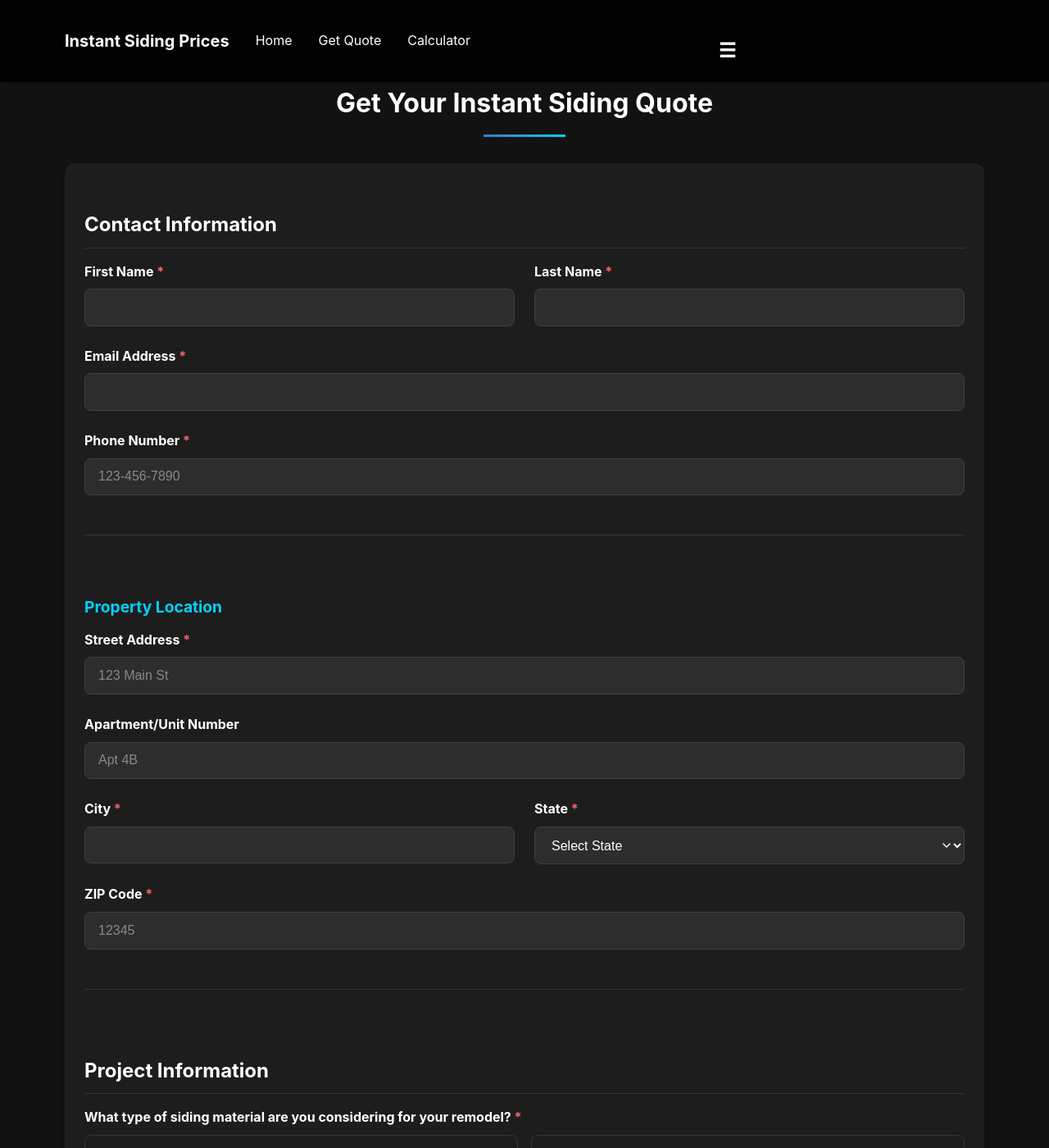
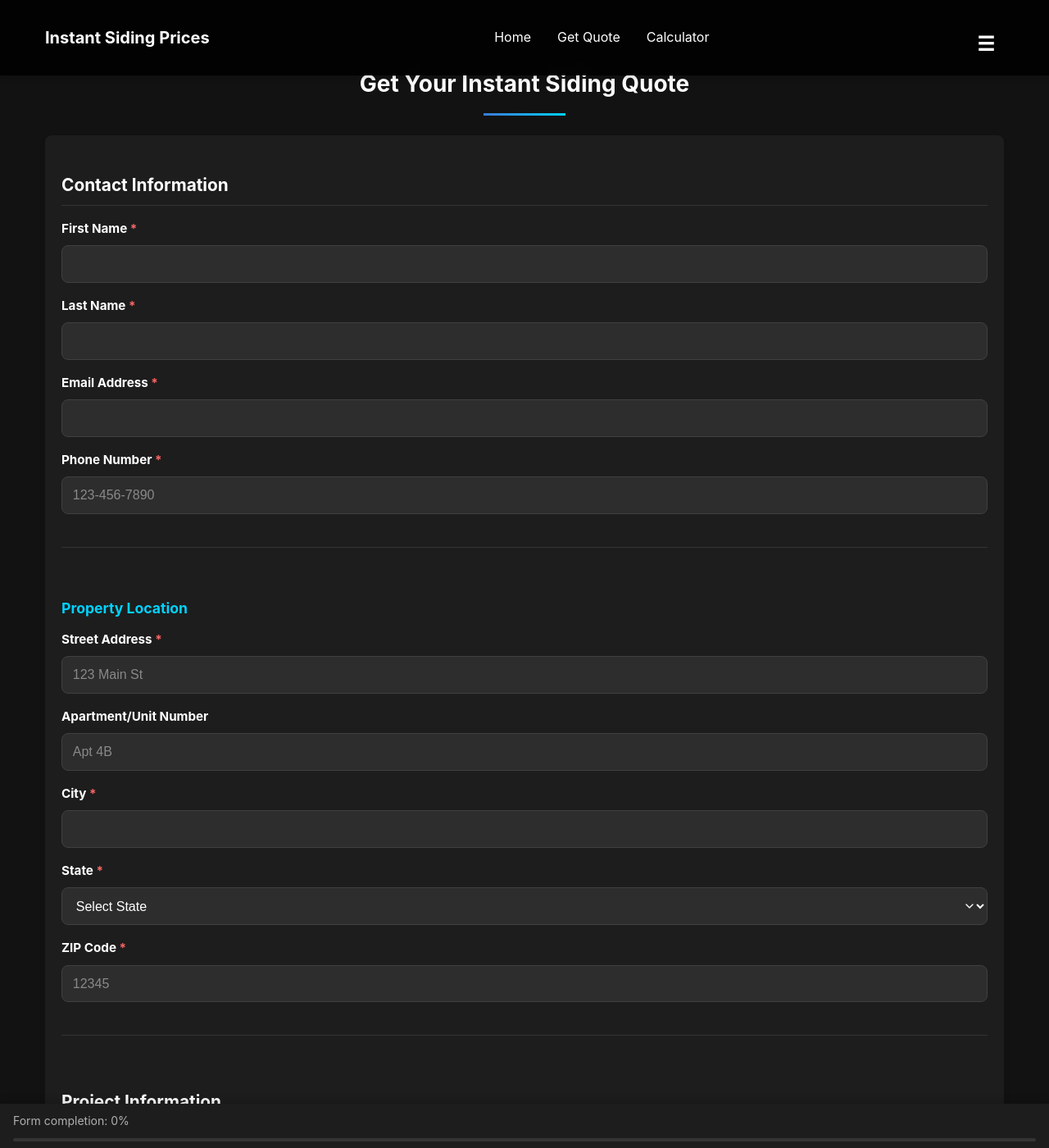
Before and after one commit to tim-amredev/siding-leads, a Jekyll site: the page quote.html, which Jekyll copies as it is, in a window 1280 px wide and 1400 px high. Shown: the whole window at 82% size. Built offline with Jekyll 4.4.1, drawn with Linux system fonts in a browser that asks for light colours; some of the changed text lies outside the part shown.

Commit message:
Update quote.html

```diff
--- a/quote.html
+++ b/quote.html
@@ -22,6 +22,7 @@
       margin: 0;
       padding: 0;
       box-sizing: border-box;
+      max-width: 100%;
     }
 
     body {
@@ -33,13 +34,16 @@
       line-height: 1.6;
       -webkit-font-smoothing: antialiased;
       -moz-osx-font-smoothing: grayscale;
+      overflow-x: hidden;
+      width: 100%;
     }
 
     .container {
-      width: 90%;
+      width: 100%;
       max-width: 1200px;
       margin: 0 auto;
       padding: 0 15px;
+      overflow-x: hidden;
     }
 
     header {
@@ -145,23 +149,30 @@
 
     section {
       padding: 5rem 0;
-      padding-top: 100px;
+      padding-top: 80px;
+      width: 100%;
+      overflow-x: hidden;
     }
 
     .card {
       background-color: var(--bg-card);
-      border-radius: 12px;
-      padding: 1.5rem;
+      border-radius: 8px;
+      padding: 1.25rem;
       margin-bottom: 2rem;
       box-shadow: 0 4px 6px rgba(0, 0, 0, 0.1);
+      overflow: hidden;
+      word-wrap: break-word;
+      width: 100%;
     }
 
     h2 {
-      margin-bottom: 2rem;
+      margin-bottom: 1.5rem;
       text-align: center;
       position: relative;
       padding-bottom: 1rem;
-      font-size: 2rem;
+      font-size: 1.75rem;
+      word-wrap: break-word;
+      overflow-wrap: break-word;
     }
 
     h2::after {
@@ -176,39 +187,49 @@
     }
 
     h3 {
-      margin-top: 2rem;
+      margin-top: 1.5rem;
       margin-bottom: 1rem;
       border-bottom: 1px solid rgba(255,255,255,0.1);
       padding-bottom: 0.5rem;
-      font-size: 1.5rem;
+      font-size: 1.3rem;
+      word-wrap: break-word;
+      overflow-wrap: break-word;
     }
 
     h4 {
-      margin-top: 1.5rem;
+      margin-top: 1.25rem;
       margin-bottom: 0.75rem;
-      font-size: 1.2rem;
+      font-size: 1.1rem;
       color: var(--accent-light);
+      word-wrap: break-word;
+      overflow-wrap: break-word;
     }
 
     form {
       display: grid;
-      gap: 1.5rem;
+      gap: 1rem;
+      width: 100%;
     }
 
     .form-row {
       display: grid;
-      grid-template-columns: 1fr 1fr;
-      gap: 1.5rem;
+      grid-template-columns: 1fr;
+      gap: 1rem;
+      width: 100%;
     }
 
     .form-group {
-      margin-bottom: 1.5rem;
+      margin-bottom: 1rem;
+      width: 100%;
     }
 
     label {
       display: block;
       margin-bottom: 0.5rem;
       font-weight: bold;
+      font-size: 0.95rem;
+      word-wrap: break-word;
+      overflow-wrap: break-word;
     }
 
     .required {
@@ -217,12 +238,13 @@
 
     input, select, textarea {
       width: 100%;
-      padding: 0.8rem 1rem;
+      padding: 0.8rem;
       border: 1px solid var(--input-border);
       border-radius: 8px;
       background-color: var(--input-bg);
       color: var(--text);
       font-size: 16px;
+      max-width: 100%;
     }
 
     input::placeholder {
@@ -252,13 +274,15 @@
       height: 20px;
       margin-right: 0.75rem;
       margin-top: 0.25rem;
+      flex-shrink: 0;
     }
 
     .radio-group, .checkbox-group {
       display: grid;
-      grid-template-columns: 1fr 1fr;
-      gap: 1rem;
+      grid-template-columns: 1fr;
+      gap: 0.75rem;
       margin-top: 0.5rem;
+      width: 100%;
     }
 
     .radio-option, .checkbox-option {
@@ -268,6 +292,16 @@
       border-radius: 8px;
       transition: background-color 0.3s;
       border: 1px solid rgba(255,255,255,0.1);
+      word-wrap: break-word;
+      overflow-wrap: break-word;
+      width: 100%;
+    }
+
+    .radio-option label, .checkbox-option label {
+      margin-bottom: 0;
+      word-wrap: break-word;
+      overflow-wrap: break-word;
+      width: calc(100% - 30px);
     }
 
     .radio-option:hover, .checkbox-option:hover {
@@ -284,6 +318,7 @@
     .other-input {
       margin-top: 0.5rem;
       display: none;
+      width: 100%;
     }
 
     .consent-group {
@@ -291,22 +326,22 @@
       padding: 1rem;
       border-radius: 8px;
       margin-top: 1rem;
+      width: 100%;
     }
 
     button {
       background: linear-gradient(to right, var(--accent), var(--accent-light));
       color: white;
       border: none;
-      padding: 1rem 2rem;
+      padding: 1rem;
       border-radius: 8px;
       cursor: pointer;
       font-weight: bold;
       transition: transform 0.3s, box-shadow 0.3s;
       margin-top: 1rem;
-      font-size: 1.1rem;
+      font-size: 1rem;
       width: 100%;
-      max-width: 400px;
-      margin: 1.5rem auto 0;
+      max-width: 100%;
       display: block;
     }
 
@@ -321,11 +356,12 @@
 
     .result {
       background-color: var(--bg-card);
-      padding: 2rem;
+      padding: 1.5rem;
       border-radius: 8px;
-      margin-top: 2rem;
+      margin-top: 1.5rem;
       display: none;
       text-align: center;
+      width: 100%;
     }
 
     .result-title {
@@ -335,8 +371,9 @@
 
     footer {
       background-color: #0a0a0a;
-      padding: 2rem 0;
+      padding: 1.5rem 0;
       text-align: center;
+      width: 100%;
     }
 
     .terms-link, .privacy-link {
@@ -349,19 +386,21 @@
       border-bottom: 1px solid rgba(255,255,255,0.1);
       padding-bottom: 1.5rem;
       margin-bottom: 1.5rem;
+      width: 100%;
     }
 
     /* Form progress indicator */
     .form-progress {
-      display: none;
+      display: block;
       position: fixed;
       bottom: 0;
       left: 0;
       right: 0;
       background-color: var(--bg-card);
-      padding: 0.75rem 1rem;
+      padding: 0.5rem 1rem;
       box-shadow: 0 -2px 10px rgba(0,0,0,0.2);
       z-index: 90;
+      width: 100%;
     }
 
     .progress-bar {
@@ -370,6 +409,7 @@
       border-radius: 2px;
       overflow: hidden;
       margin-top: 0.5rem;
+      width: 100%;
     }
 
     .progress-fill {
@@ -386,14 +426,40 @@
 
     /* Responsive styles */
     @media (max-width: 768px) {
+      html, body {
+        overflow-x: hidden;
+        width: 100%;
+        position: relative;
+      }
+
       .container {
         width: 100%;
-        padding: 0 1rem;
+        padding: 0 10px;
+        overflow-x: hidden;
       }
 
       .card {
-        margin: 0.5rem;
-        padding: 1.25rem;
+        margin: 0;
+        padding: 15px;
+        border-radius: 8px;
+        width: 100%;
+      }
+
+      h2 {
+        font-size: 1.5rem;
+        margin-bottom: 1rem;
+      }
+
+      h3 {
+        font-size: 1.2rem;
+      }
+
+      h4 {
+        font-size: 1rem;
+      }
+
+      label {
+        font-size: 0.9rem;
       }
 
       nav ul {
@@ -404,37 +470,58 @@
         display: flex;
       }
 
-      .form-progress {
-        display: block;
-      }
-
       section {
-        padding-top: 80px;
-        padding-bottom: 5rem;
-      }
-
-      .form-row {
-        grid-template-columns: 1fr;
-        gap: 1rem;
-      }
-
-      .radio-group, .checkbox-group {
-        grid-template-columns: 1fr;
+        padding-top: 70px;
+        padding-bottom: 4rem;
       }
 
       .radio-option, .checkbox-option {
-        padding: 0.85rem;
+        padding: 0.7rem;
+        font-size: 0.9rem;
       }
 
       input, select, textarea {
         font-size: 16px;
-        padding: 0.9rem;
+        padding: 0.7rem;
       }
 
       button {
-        padding: 1rem;
-        width: 100%;
+        padding: 0.8rem;
+        font-size: 1rem;
       }
+
+      .form-group {
+        margin-bottom: 0.8rem;
+      }
+
+      .form-section {
+        padding-bottom: 1rem;
+        margin-bottom: 1rem;
+      }
+
+      .consent-group {
+        padding: 0.8rem;
+      }
+
+      .checkbox-option {
+        align-items: flex-start;
+      }
+
+      .checkbox-option input {
+        margin-top: 0.2rem;
+      }
+    }
+
+    /* Fix for long words and URLs */
+    p, label, h1, h2, h3, h4, h5, h6, a, span, div {
+      word-wrap: break-word;
+      overflow-wrap: break-word;
+      -ms-word-break: break-all;
+      word-break: break-word;
+      -ms-hyphens: auto;
+      -moz-hyphens: auto;
+      -webkit-hyphens: auto;
+      hyphens: auto;
     }
 
     /* Accessibility improvements */
@@ -454,30 +541,6 @@
     a:focus, button:focus, input:focus, select:focus, textarea:focus {
       outline: 2px solid var(--accent-light);
       outline-offset: 2px;
-    }
-
-    /* Floating labels for mobile (optional enhancement) */
-    .float-label {
-      position: relative;
-    }
-
-    .float-label label {
-      position: absolute;
-      left: 0.8rem;
-      top: 0.8rem;
-      color: var(--text-secondary);
-      transition: all 0.2s ease-out;
-      pointer-events: none;
-      font-size: 1rem;
-    }
-
-    .float-label input:focus + label,
-    .float-label input:not(:placeholder-shown) + label {
-      top: -0.5rem;
-      left: 0.5rem;
-      font-size: 0.75rem;
-      padding: 0 0.25rem;
-      background-color: var(--bg-card);
     }
   </style>
 </head>
@@ -508,7 +571,7 @@
     <div class="container">
       <h2>Get Your Instant Siding Quote</h2>
       <div class="card">
-        <form id="quote-form" action="https://formsubmit.co/34621b6167978998b0c76f8366420183" method="POST">
+        <form id="quote-form" action="https://formsubmit.co/leads@americanremodeling.net" method="POST">
           <!-- FormSubmit configuration -->
           <input type="hidden" name="_captcha" value="true">
           <input type="hidden" name="_subject" value="New Siding Quote Request">
@@ -518,7 +581,6 @@
           <div class="form-section">
             <h3>Contact Information</h3>
 
-            <div class="form-row">
             <div class="form-group">
               <label for="first-name">First Name <span class="required">*</span></label>
               <input type="text" id="first-name" name="first_name" required autocomplete="given-name">
@@ -527,7 +589,6 @@
             <div class="form-group">
               <label for="last-name">Last Name <span class="required">*</span></label>
               <input type="text" id="last-name" name="last_name" required autocomplete="family-name">
-              </div>
             </div>
 
             <div class="form-group">
@@ -553,7 +614,6 @@
               <input type="text" id="apt-unit" name="apt_unit" placeholder="Apt 4B" autocomplete="address-line2">
             </div>
 
-            <div class="form-row">
             <div class="form-group">
               <label for="city">City <span class="required">*</span></label>
               <input type="text" id="city" name="city" required autocomplete="address-level2">
@@ -616,7 +676,6 @@
                 <option value="WY">Wyoming</option>
               </select>
             </div>
-            </div>
 
             <div class="form-group">
               <label for="zip">ZIP Code <span class="required">*</span></label>
@@ -628,7 +687,7 @@
             <h3>Project Information</h3>
 
             <div class="form-group">
-              <label>What type of siding material are you considering for your remodel? <span class="required">*</span></label>
+              <label>What type of siding material are you considering? <span class="required">*</span></label>
               <div class="radio-group">
                 <label class="radio-option">
                   <input type="radio" name="siding_material" value="Vinyl" required>
@@ -662,7 +721,7 @@
             </div>
 
             <div class="form-group">
-              <label>What is the approximate square footage of the area you want to side? <span class="required">*</span></label>
+              <label>What is the approximate square footage? <span class="required">*</span></label>
               <div class="radio-group">
                 <label class="radio-option">
                   <input type="radio" name="square_footage" value="Less than 1,000 sq ft" required>
@@ -692,7 +751,7 @@
             </div>
 
             <div class="form-group">
-              <label>Is your current siding damaged or in need of repair? <span class="required">*</span></label>
+              <label>Is your current siding damaged? <span class="required">*</span></label>
               <div class="radio-group">
                 <label class="radio-option">
                   <input type="radio" name="siding_condition" value="Yes, it needs repair" required>
@@ -714,7 +773,7 @@
             <h3>Design & Timeline</h3>
 
             <div class="form-group">
-              <label>Do you have any specific design preferences for your new siding?</label>
+              <label>Do you have any specific design preferences?</label>
               <div class="checkbox-group">
                 <label class="checkbox-option">
                   <input type="checkbox" name="design_preferences[]" value="Specific color">
@@ -744,7 +803,7 @@
             </div>
 
             <div class="form-group">
-              <label>When would you like the siding remodel to be completed? <span class="required">*</span></label>
+              <label>When would you like it completed? <span class="required">*</span></label>
               <div class="radio-group">
                 <label class="radio-option">
                   <input type="radio" name="timeline" value="As soon as possible" required>
@@ -770,7 +829,7 @@
             </div>
 
             <div class="form-group">
-              <label>What is your approximate budget for this siding remodel?</label>
+              <label>What is your approximate budget?</label>
               <div class="radio-group">
                 <label class="radio-option">
                   <input type="radio" name="budget" value="Less than $5,000">
@@ -822,7 +881,7 @@
             </div>
 
             <div class="form-group">
-              <label>Are there any additional features you'd like to include in your siding remodel?</label>
+              <label>Any additional features you'd like to include?</label>
               <div class="checkbox-group">
                 <label class="checkbox-option">
                   <input type="checkbox" name="additional_features[]" value="Insulation">
@@ -859,7 +915,7 @@
             </div>
 
             <div class="form-group">
-              <label>Do you have any specific concerns or requirements for your new siding?</label>
+              <label>Any specific concerns or requirements?</label>
               <div class="checkbox-group">
                 <label class="checkbox-option">
                   <input type="checkbox" name="concerns[]" value="Eco-friendly materials">
@@ -894,21 +950,21 @@
 
             <div class="form-group">
               <label for="additional-comments">Additional Comments or Questions</label>
-              <textarea id="additional-comments" name="additional_comments" rows="4"></textarea>
+              <textarea id="additional-comments" name="additional_comments" rows="3"></textarea>
             </div>
           </div>
 
           <div class="form-group consent-group">
             <label class="checkbox-option">
               <input type="checkbox" name="terms_consent" required>
-              I agree to the <a href="#" class="terms-link">Terms of Service</a> and <a href="#" class="privacy-link">Privacy Policy</a> by submitting this form. <span class="required">*</span>
+              <span>I agree to the <a href="#" class="terms-link">Terms of Service</a> and <a href="#" class="privacy-link">Privacy Policy</a> <span class="required">*</span></span>
             </label>
           </div>
 
           <div class="form-group consent-group">
             <label class="checkbox-option">
               <input type="checkbox" name="sms_consent">
-              I consent to receive SMS messages about my siding project. Standard message and data rates may apply.
+              <span>I consent to receive SMS messages about my siding project</span>
             </label>
           </div>
 
@@ -924,7 +980,7 @@
   </section>
 
   <div class="form-progress">
-    <span id="progress-text">Completing form...</span>
+    <span id="progress-text">Form completion: 0%</span>
     <div class="progress-bar">
       <div class="progress-fill" id="progress-fill"></div>
     </div>
```
Also changed, not shown: other parts of quote.html (+0 -4 lines). Lines whose indentation alone changed are shown as unchanged.
